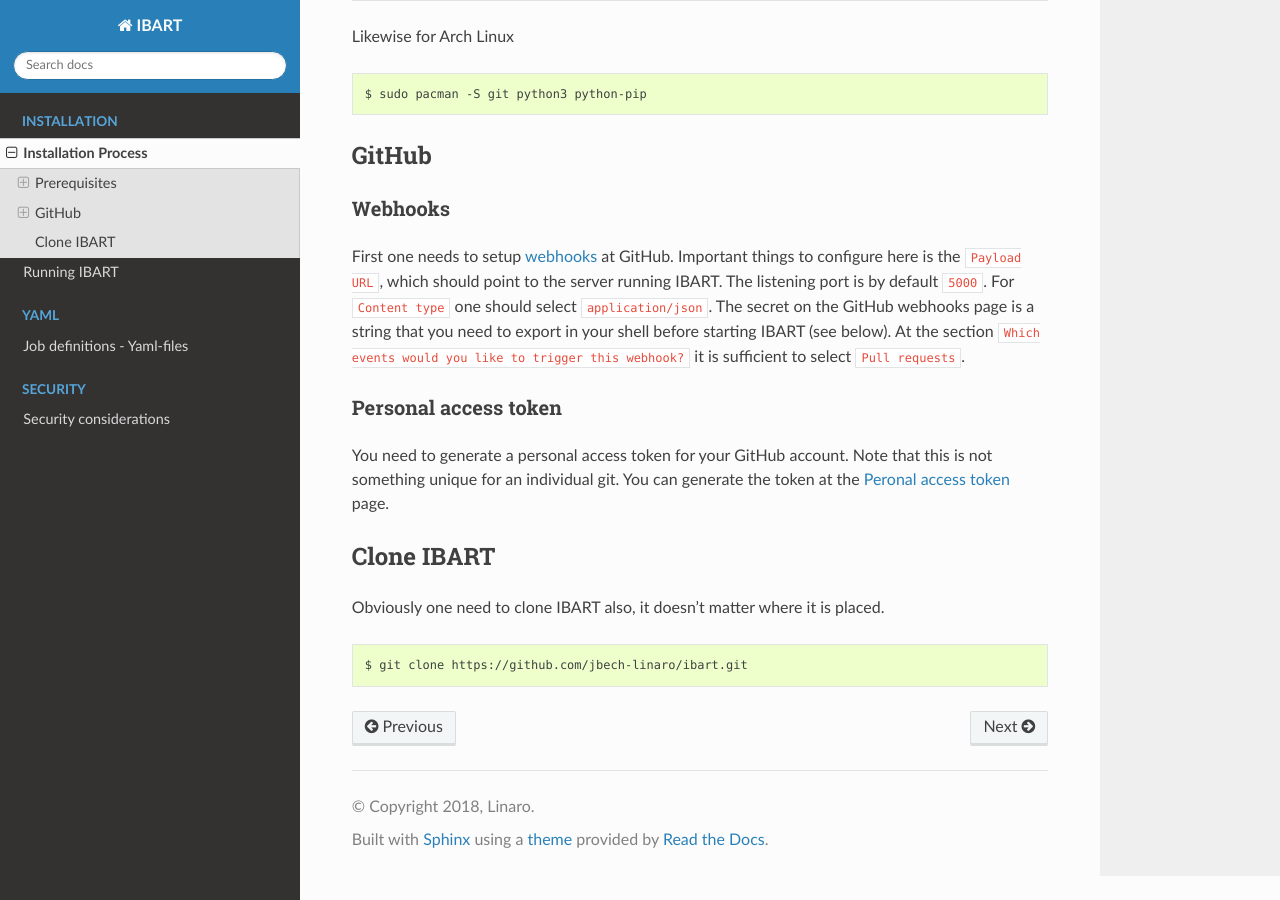
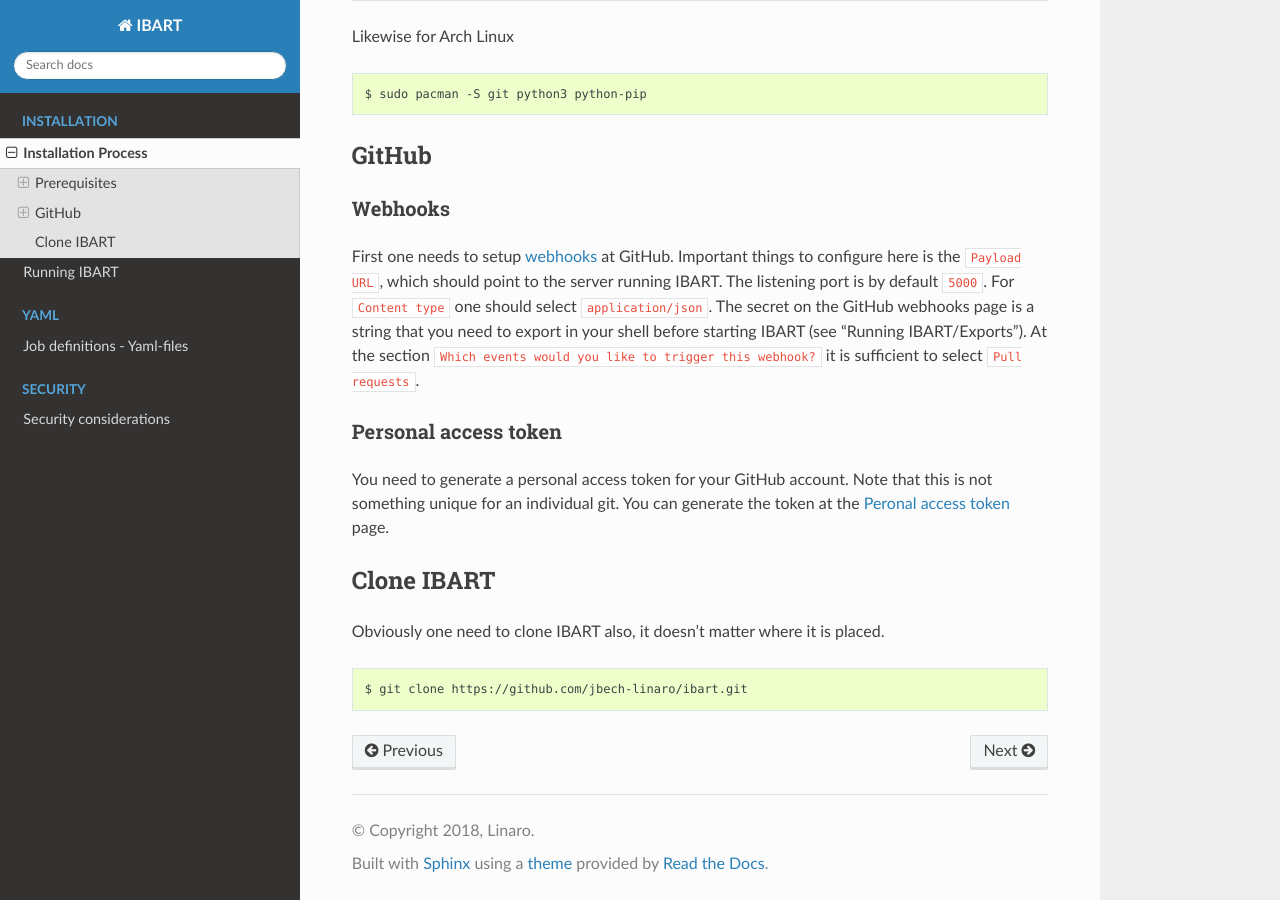
Before and after one commit to jbech-linaro/hikey_auto_boot, a Sphinx documentation site: the page built from docs/install.rst, in a window 1280 px wide and 900 px high, scrolled down 834 px. Built offline with Sphinx 7.4.7 and the Read the Docs theme 2.0.0, drawn with Linux system fonts in a browser that asks for light colours.

Commit message:
More fixes
Signed-off-by: Joakim Bech <joakim.bech@linaro.org>

```diff
--- a/docs/install.rst
+++ b/docs/install.rst
@@ -47,7 +47,7 @@
 
 Webhooks
 ~~~~~~~~
-First one needs to setup webhooks_ at GitHub. Important things to configure here is the ``Payload URL``, which should point to the server running IBART. The listening port is by default ``5000``. For ``Content type`` one should select ``application/json``. The secret on the GitHub webhooks page is a string that you need to export in your shell before starting IBART (see below). At the section ``Which events would you like to trigger this webhook?`` it is sufficient to select ``Pull requests``.
+First one needs to setup webhooks_ at GitHub. Important things to configure here is the ``Payload URL``, which should point to the server running IBART. The listening port is by default ``5000``. For ``Content type`` one should select ``application/json``. The secret on the GitHub webhooks page is a string that you need to export in your shell before starting IBART (see "Running IBART/Exports"). At the section ``Which events would you like to trigger this webhook?`` it is sufficient to select ``Pull requests``.
 
 .. _webhooks: https://developer.github.com/webhooks/creating
 
```
